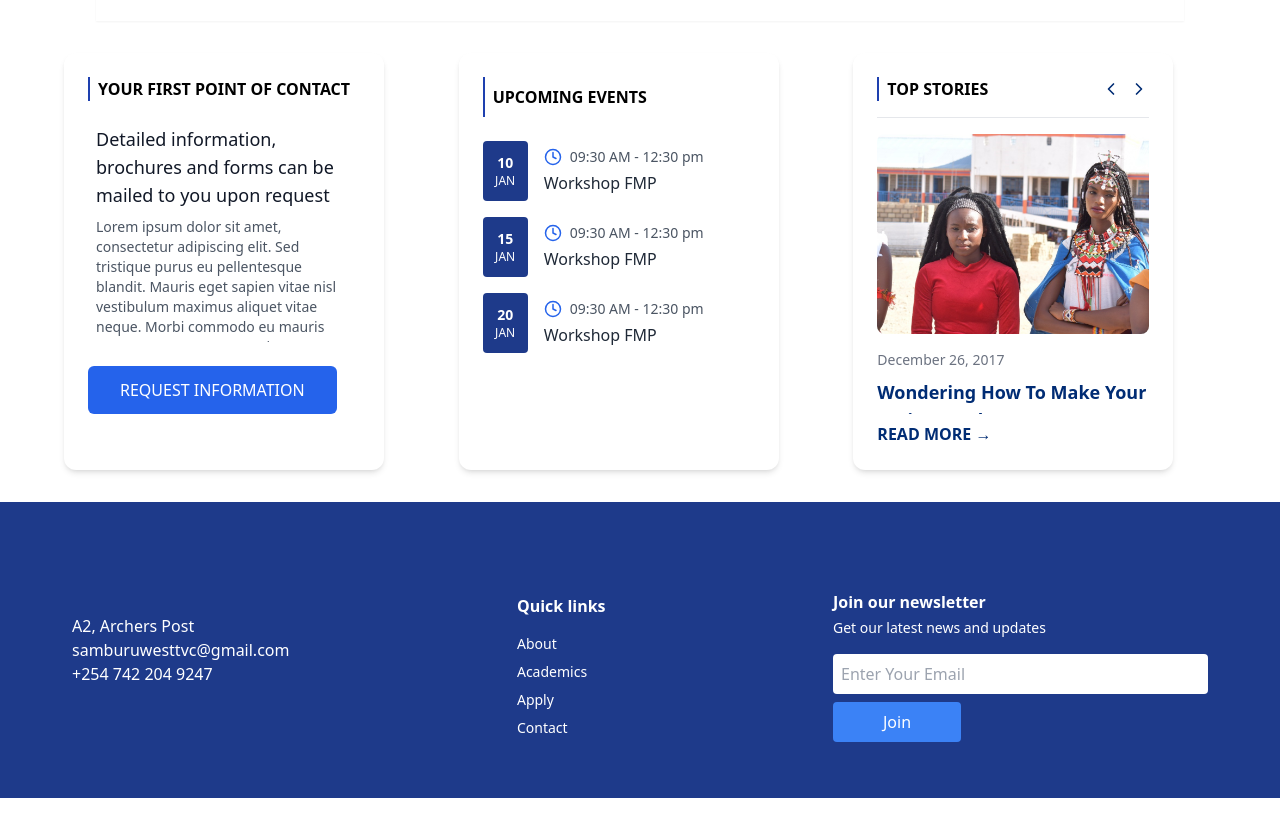
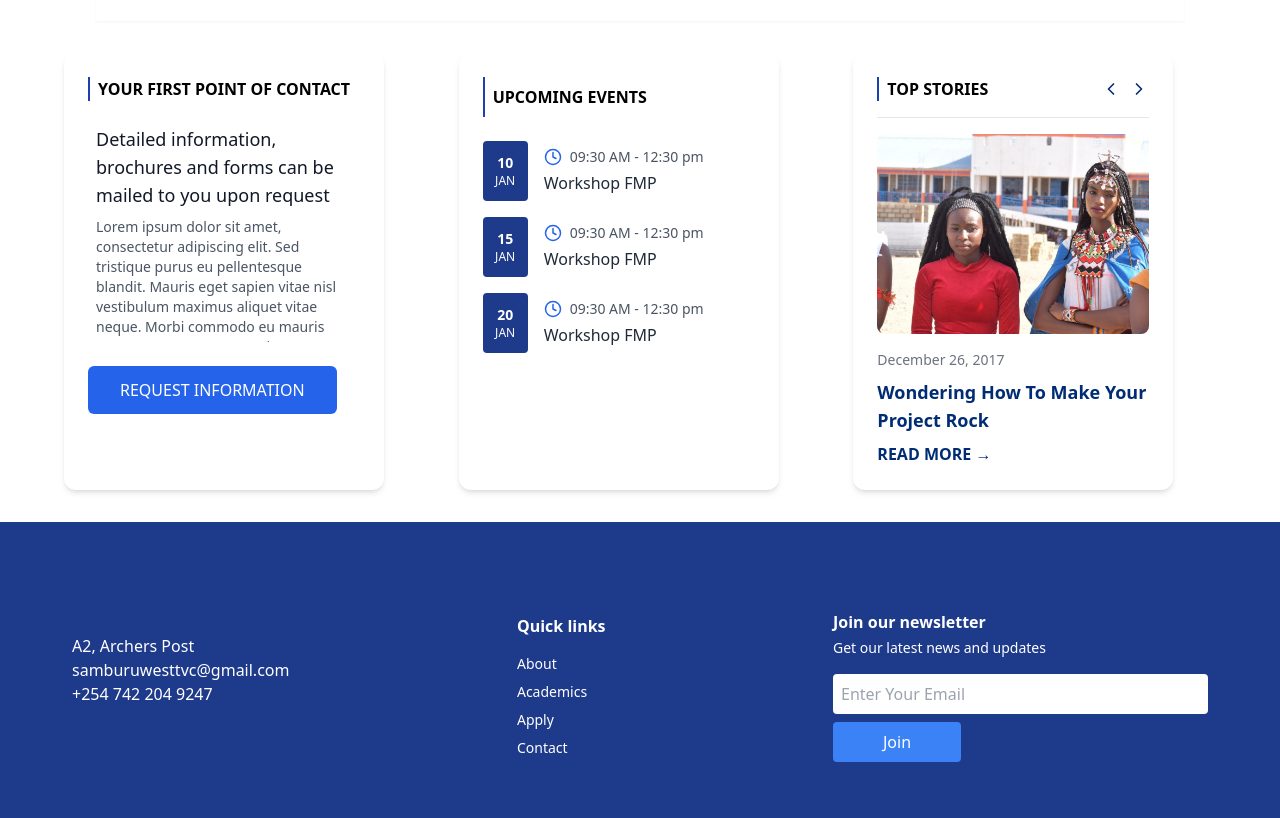
Before and after one commit to Raphael-pix/Samburu_west_TVC, a Next.js app in the folder website/: page / in a window 1280 px wide. Shown: the part 2220-3038 px from the top of the page. Built offline with nearby package versions, Linux system fonts and the light colour scheme.

Commit message:
fixing stories section

```diff
--- a/website/app/(home)/_components/info_section.tsx
+++ b/website/app/(home)/_components/info_section.tsx
@@ -94,8 +94,7 @@ const StoriesSection = () => {
     </div>
   </div>
 
-  {/* Carousel wrapper with fixed height */}
-  <div className="relative w-full h-[280px] overflow-hidden">
+  <div className="relative w-full h-[300px] overflow-hidden">
     {stories.map((story, index) => (
       <div
         key={story.id}
@@ -104,7 +103,6 @@ const StoriesSection = () => {
           index === currentSlide ? "opacity-100" : "opacity-0"
         )}
       >
-        {/* Ensure image wrapper has a height */}
         <div className="h-[200px] mb-4 lg:h-[180]">
           <Image
             src={story.imageUrl}
```
